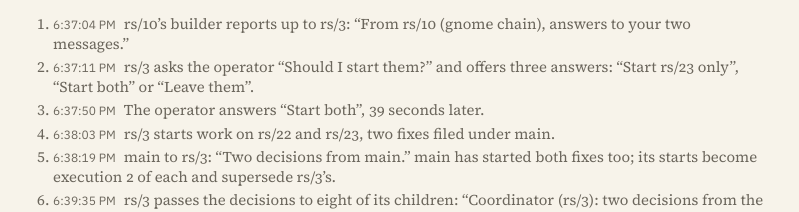
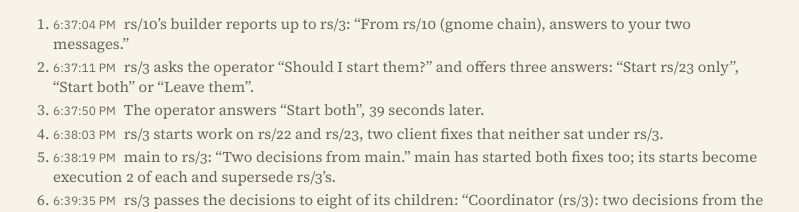
Before and after one commit to bleugreen/rune.fast, a React (Vite) app: page /harness in a window 1280 px wide. Shown: the part 7402-7614 px from the top of the page, without its empty margins (240-1039 px from the left). Built offline with nearby package versions, Linux system fonts and the light colour scheme.

Commit message:
[Build] Harness page: rs/23 had no parent; rs/1's hang began with main's malformed call, which the clients did not reject

```diff
--- a/src/harness/figures/Routing.tsx
+++ b/src/harness/figures/Routing.tsx
@@ -32,7 +32,7 @@ export function stepText(s: RouteStep, m: HarnessModel): string {
     case 'answer':
       return `The operator answers “${s.words}”, ${r.answerSeconds} seconds later.`;
     case 'start':
-      return `rs/3 starts work on ${listWords(s.to.map(issue))}, two fixes filed under main.`;
+      return `rs/3 starts work on ${listWords(s.to.map(issue))}, two client fixes that neither sat under rs/3.`;
     case 'decision':
       return `main to rs/3: “${s.words}” main has started both fixes too; its starts become execution ${r.mainExecution} of each and supersede rs/3’s.`;
     case 'fanout':
--- a/src/pages/HarnessPage.tsx
+++ b/src/pages/HarnessPage.tsx
@@ -272,8 +272,8 @@ export function HarnessPage() {
           <code>~</code> in these targets means the agent making the call, so <code>{ADDRESSES.wakes}</code> is
           main’s own list of wake subscriptions. The fourth item files rs/{filed.issue}, the project’s first issue, by
           appending it to the issues collection, and names the recipe to start on it. Filing an issue is a write like
-          any other, and so is merging a pull request. (The builder that took rs/{filed.issue} found the fault was in
-          main’s own call to the client, not the client.)
+          any other, and so is merging a pull request. (The builder that took rs/{filed.issue} found the hang began with
+          a malformed call in main’s own script, which neither client rejected.)
         </p>
         <p className={styles.prose}>
           The verb an agent used most shows what its job was. Builders ran commands above all:{' '}
```
